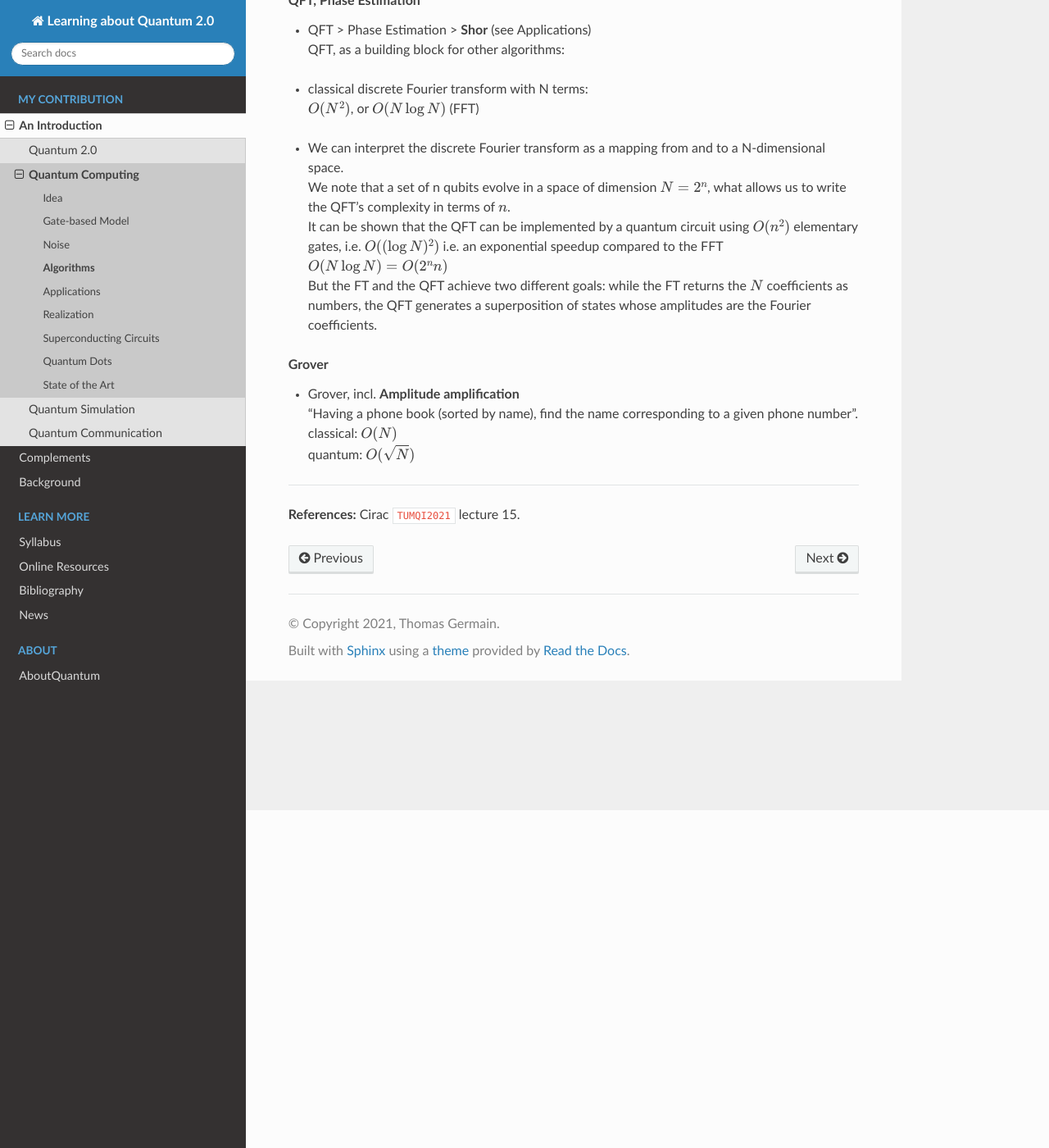
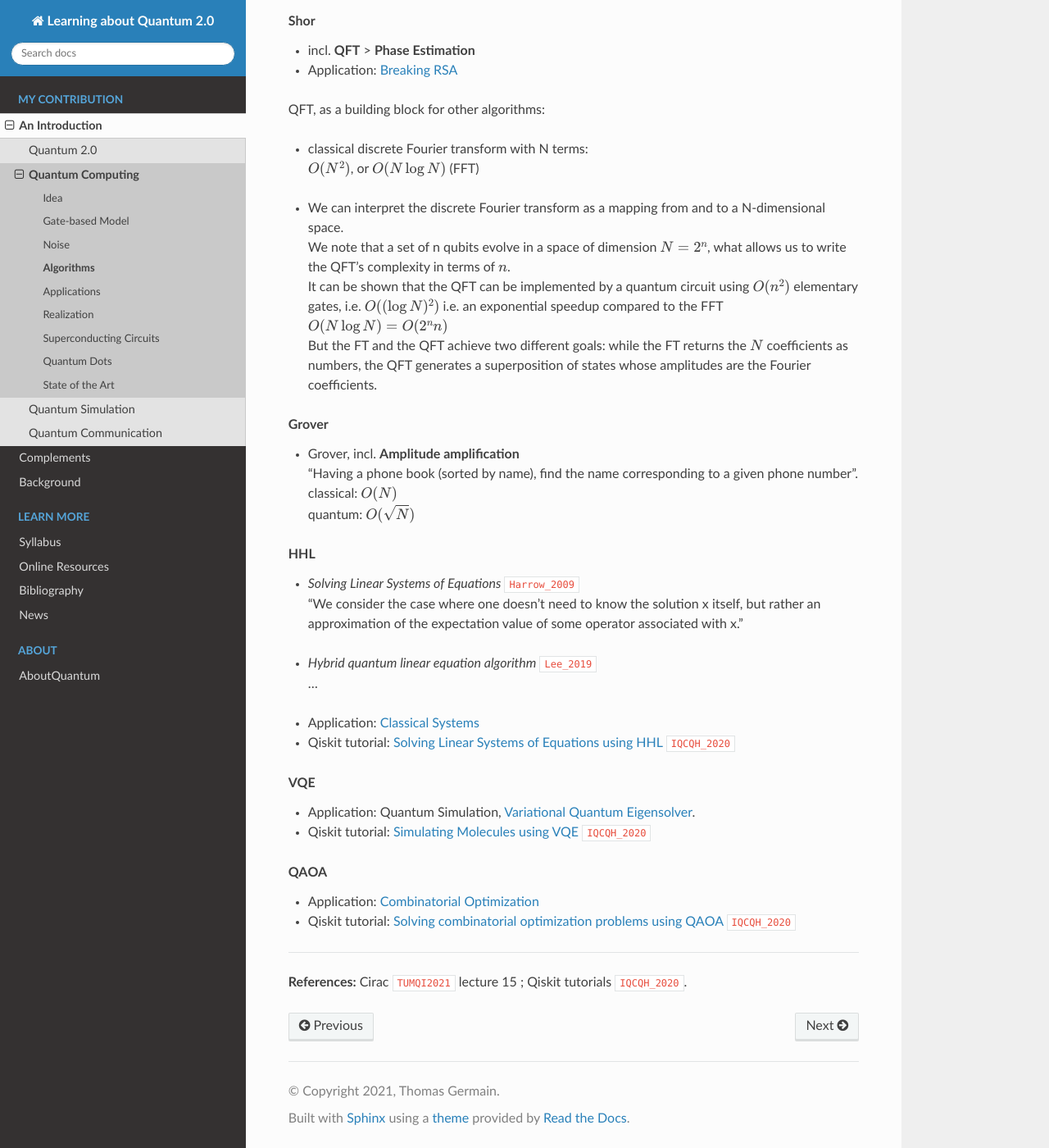
Before and after one commit to tomlqc/about-quantum, a Sphinx documentation site: the page built from source/intro/computing/algo.rst, in a window 1280 px wide and 1400 px high, scrolled down 412 px. Shown: the whole window at 82% size. Built offline with Sphinx 7.4.7 and the Read the Docs theme 2.0.0, drawn with Linux system fonts in a browser that asks for light colours; cross-references to code outside the pages are shown as plain code; some of the changed text lies outside the part shown.

Commit message:
algo/status: moved HHL, added QAOA and linked to applications in complements ; balanced opinions.

```diff
--- a/source/biblio/misc.bib
+++ b/source/biblio/misc.bib
@@ -17,6 +17,15 @@
   year        = 2005,
   publisher   = "Palgrave Macmillan US"
 }
+@article{Brant_2020,
+ title   = {Quantum Computing: A Bubble Ready to Burst?},
+ author  = {Brant, Tom},
+ year = {2020},
+ date    = {2020-11-11},
+ urldate = {2021-06-05},
+ url     = {https://uk.pcmag.com/news/129895/quantum-computing-a-bubble-ready-to-burst},
+ journal = {PC Mag UK}
+}
 @MISC{Clarke_2020,
     title={Towards a Large-scale Quantum Computer Using Silicon Spin Qubits},
     author={Clarke, James},
@@ -25,6 +34,24 @@
     URL={https://hotchips.org/archives/hc32/},
     howpublished={"Hot Chips 32" Conference Archive},
     journal={Hot Chips 32 Conference}
+}
+@article{Fawaz_2021,
+    title = {Knocking on {T}uring’s door: {Q}uantum {C}omputing and {M}achine {L}earning},
+    author = {Fawaz, Ather},
+    year = {2021},
+    date = {2021-01-02},
+    urldate = {2021-06-05},
+    url = {https://thegradient.pub/knocking-on-turings-door-quantum-computing-and-machine-learning},
+    journal = {The Gradient}
+}
+@article{Horgan_2021,
+ title   = {Will Quantum Computing Ever Live Up to Its Hype?},
+ author  = {Horgan, John},
+ year = {2021},
+ date    = {2021-04-20},
+ urldate = {2021-06-05},
+ url     = {https://www.scientificamerican.com/article/will-quantum-computing-ever-live-up-to-its-hype},
+ journal = {Scientific American}
 }
 @MISC{IQCQH_2020,
     title={Introduction to {Q}uantum {C}omputing and {Q}uantum {H}ardware},
--- a/source/intro/computing/algo.rst
+++ b/source/intro/computing/algo.rst
@@ -13,16 +13,23 @@ Algorithms
 
 - *Quantum computational complexity* :cite:`Nielsen2010` section 4.5.5
 
+
 .. rubric:: Quantum algorithms
 
 - "oracles"
 
-- examples ...
+- *Quantum algorithms: an overview* :cite:`Montanaro_2016`
 
-.. rubric:: QFT, Phase Estimation
+- examples below
 
-* | QFT > Phase Estimation > **Shor** (see Applications)
-  | QFT, as a building block for other algorithms:
+
+.. rubric:: Shor
+
+* incl. **QFT** > **Phase Estimation**
+
+* Application: :ref:`stories/complements/shor:Breaking RSA`
+
+QFT, as a building block for other algorithms:
 
 * | classical discrete Fourier transform with N terms:
   | :math:`O(N^2)`, or :math:`O(N \log{N})` (FFT)
@@ -39,6 +46,7 @@ Algorithms
     while the FT returns the :math:`N` coefficients as numbers,
     the QFT generates a superposition of states whose amplitudes are the Fourier coefficients.
 
+
 .. rubric:: Grover
 
 * | Grover, incl. **Amplitude amplification**
@@ -46,9 +54,44 @@ Algorithms
   | classical: :math:`O(N)`
   | quantum: :math:`O(\sqrt{N})`
 
+
+.. rubric:: HHL
+
+* | *Solving Linear Systems of Equations* :cite:`Harrow_2009`
+  | "We consider the case where one doesn't need to know the solution x itself,
+     but rather an approximation of the expectation value of some operator associated with x."
+
+* | *Hybrid quantum linear equation algorithm* :cite:`Lee_2019`
+  | ...
+
+* Application: :ref:`stories/complements/classical:Classical Systems`
+
+* Qiskit tutorial: `Solving Linear Systems of Equations using HHL
+  <https://qiskit.org/textbook/ch-applications/hhl_tutorial.html>`_
+  :cite:`IQCQH_2020`
+
+
+.. rubric:: VQE
+
+* Application: Quantum Simulation, :ref:`intro/simulation/VQE:Variational Quantum Eigensolver`.
+
+* Qiskit tutorial: `Simulating Molecules using VQE
+  <https://qiskit.org/textbook/ch-applications/vqe-molecules.html>`_
+  :cite:`IQCQH_2020`
+
+
+.. rubric:: QAOA
+
+* Application: :ref:`stories/complements/opti:Combinatorial Optimization`
+
+* Qiskit tutorial: `Solving combinatorial optimization problems using QAOA
+  <https://qiskit.org/textbook/ch-applications/qaoa.html>`_
+  :cite:`IQCQH_2020`
+
+
 -----
 
 **References:**
-Cirac :cite:`TUMQI2021` lecture 15.
+Cirac :cite:`TUMQI2021` lecture 15 ; Qiskit tutorials :cite:`IQCQH_2020`.
 
 .. ---------------------------------------------------------------------------
--- a/source/intro/computing/apps.rst
+++ b/source/intro/computing/apps.rst
@@ -1,8 +1,6 @@
 
 Applications
 ============
-
-*Quantum algorithms: an overview* :cite:`Montanaro_2016`.
 
 * :ref:`stories/complements/shor:Breaking RSA`
 * :ref:`stories/complements/opti:Combinatorial Optimization`
--- a/source/intro/computing/state.rst
+++ b/source/intro/computing/state.rst
@@ -5,3 +5,6 @@ State of the Art
 - NISQ era (Noisy Intermediate-Scale Quantum Computers), :cite:`Preskill_2018`
 - State of play :cite:`Kjaergaard_2020`
 - ASM/Machine Instructions
+- Balanced Opinions:
+  "Quantum Computing: A Bubble Ready to Burst?" :cite:`Brant_2020`,
+  "Will Quantum Computing Ever Live Up to Its Hype?" :cite:`Horgan_2021`
```
Also changed, not shown: source/stories/complements/classical.rst (+1 -10 lines), source/stories/complements/mlearn.rst (+2 -0 lines).
